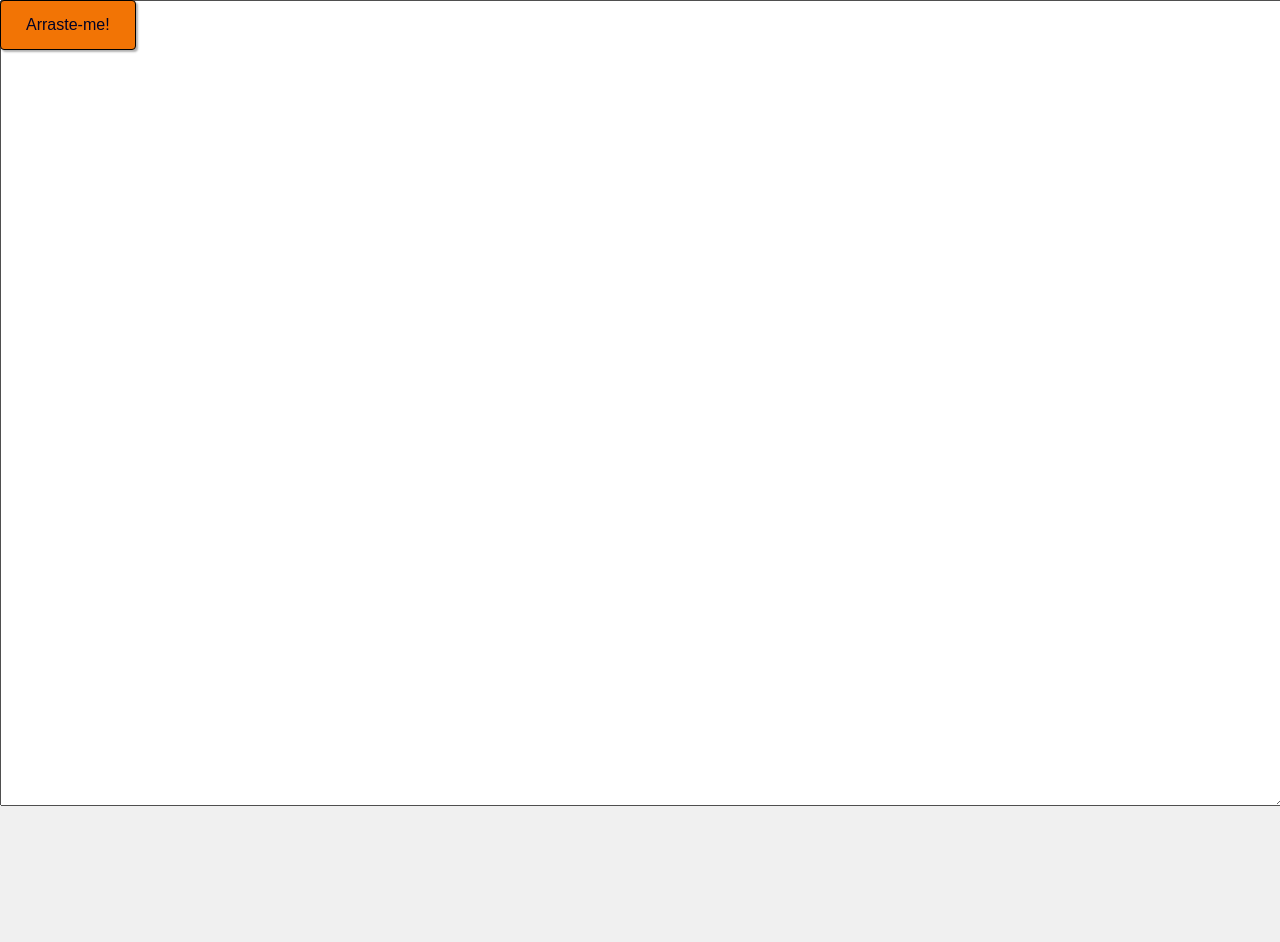
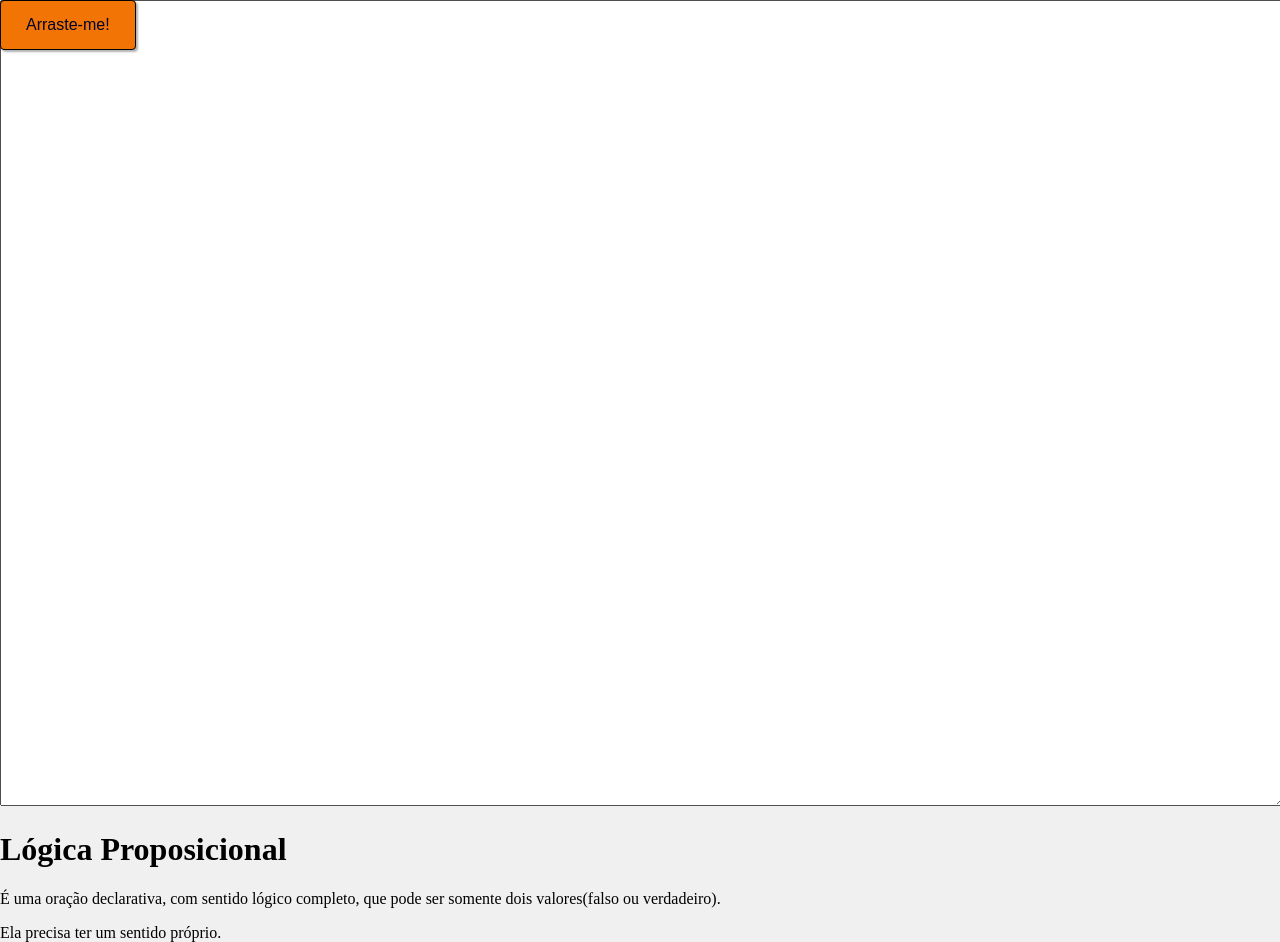
Before and after one commit to Krieg64/Engenharia_de_Software, a plain HTML site: page index.html in a window 1280 px wide. Before the commit the page ends 810 px from the top, so only its background shows below. Drawn offline with Linux system fonts and the light colour scheme.

Commit message:
Update index.html

```diff
--- a/index.html
+++ b/index.html
@@ -10,9 +10,13 @@
     <div id="navhome">
         <button id="botao">Arraste-me!</button>
     </div>
+    <textarea id="textareacod">teste</textarea>
 
-
-    <textarea id="textareacod">teste</textarea>
+    <div>
+        <h1>Lógica Proposicional</h1>
+        <p>É uma oração declarativa, com sentido lógico completo, que pode ser somente dois valores(falso ou verdadeiro).</p>
+        <p>Ela precisa ter um sentido próprio.</p>
+    </div>
     <script src="script.js"></script>
 </body>
 </html>
```
